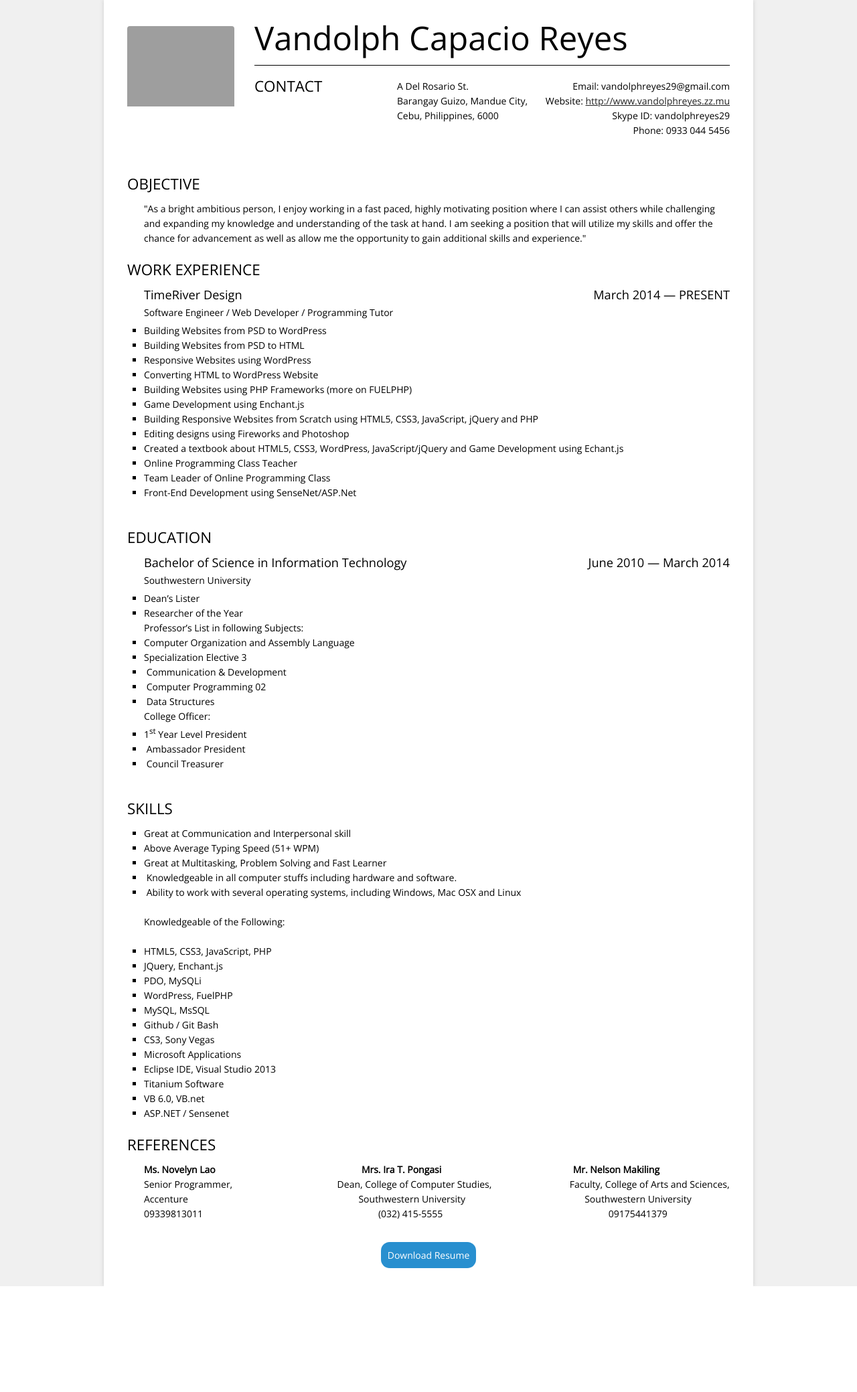
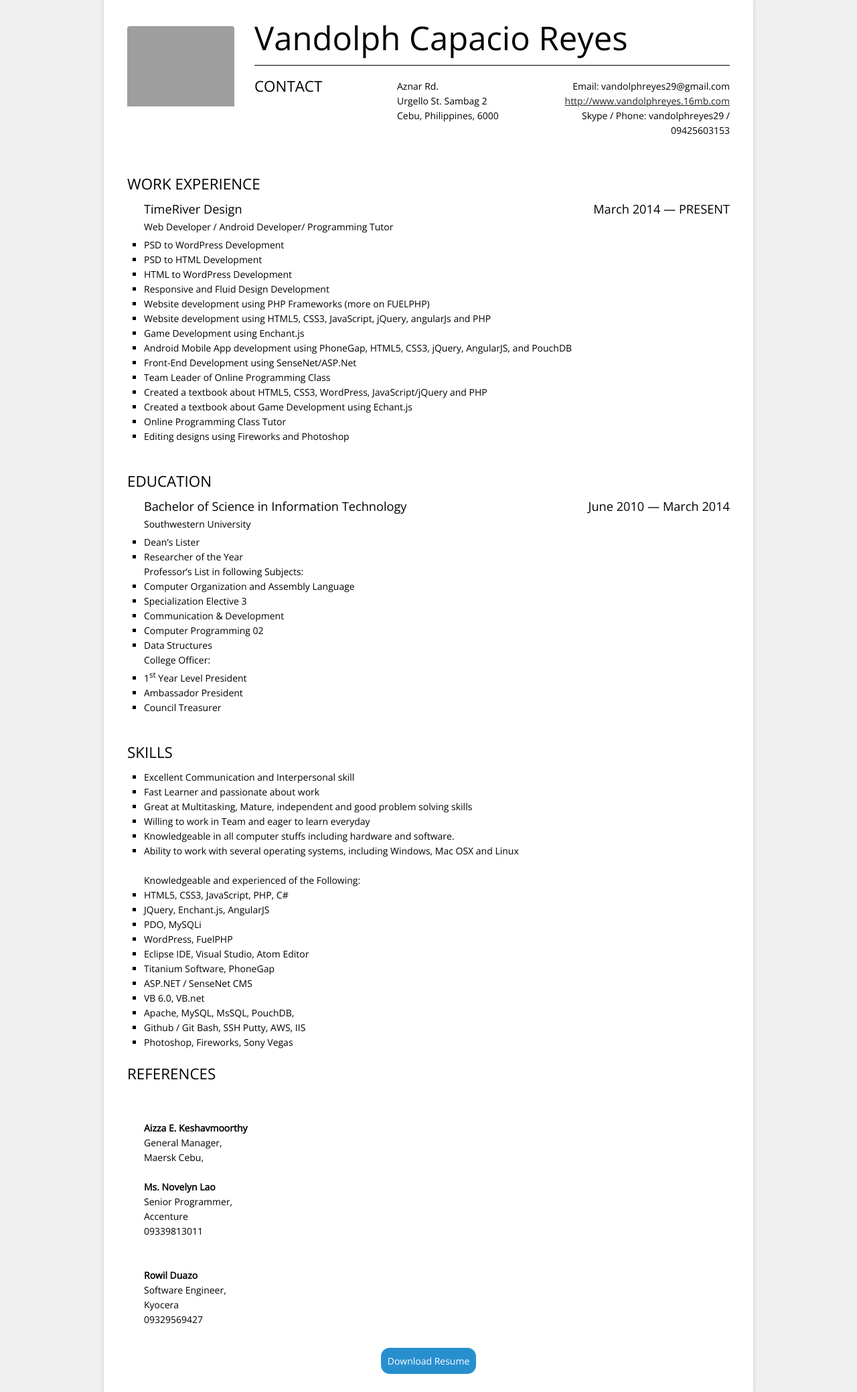
Before and after one commit to Trd-vandolph/vandolphreyes, a PHP site: page /resume/index.php in a window 1280 px wide. Shown: the whole page at 67% size. Before the commit the page ends 1921 px from the top, so only its background shows below. Run offline with PHP 8.4, Linux system fonts and the light colour scheme; grey boxes are pictures that could not be loaded.

Commit message:
'update'

```diff
--- /dev/null
+++ b/assets/css/resume.css
@@ -0,0 +1,194 @@
+body {
+	background: #f0f0f0;
+	margin: 0;
+	padding: 0;
+
+	font-family: 'Open Sans', 'Helvetica Light', 'Helvetica Neue', 'Arial Narrow', Helvetica, Arial, serif;
+	font-weight: 300;
+	line-height: 22px;
+	font-size: 14px;
+
+	color: #000;
+}
+
+h1, h2, h3, h4 {
+	font-family: 'Open Sans', 'Helvetica Light', 'Helvetica Neue', 'Arial Narrow', Helvetica, Arial, serif;
+	font-weight: 300;
+	font-weight: normal;
+	margin: 0 0 15px 0;
+	padding: 0;
+}
+h1 {
+	font-size: 350%;
+}
+h2 {
+	font-size: 210%;
+}
+h3 {
+	font-size: 130%;
+}
+
+p {
+	margin: 0 0 10px 0;
+}
+
+ul {
+	margin: 0;
+	list-style-type: square;
+}
+a {
+	color: #222;
+}
+/* ________________________________________________________ */
+.rtl {
+	direction: rtl;
+}
+.clear {
+	clear: both;
+}
+
+#main {
+	background: #fff;
+	width: 900px;
+	padding: 35px;
+	margin: 0 auto 15px auto;
+	overflow: hidden;
+
+	box-shadow: 0 0 6px #ccc;
+}
+
+#title {
+	line-height: 42px;
+	border-bottom: 1px solid #000;
+	padding-bottom: 20px;
+	margin: 0px 0 20px 0;
+}
+
+#credit {
+	margin-bottom: 20px;
+	font-size: 11px;
+	color: #999;
+	text-align: center;
+}
+	#credit a {
+		color: #999;
+	}
+
+p label {
+	font-size: 110%;
+	margin-right: 10px;
+}
+	p label span.colon {
+		display: inline;
+	}
+
+
+.section {
+	margin-bottom: 25px;
+}
+.section .set {
+}
+.item {
+	margin: 0 0 20px 0;
+}
+
+/*  _____________________________ */
+.section .title {
+	text-transform: uppercase;
+	font-size: 160%;
+
+	margin: 0 auto 15px auto;
+	display: block;
+}
+	.section .set {
+		margin-left: 25px;
+	}
+	.section .set h3 {
+		margin: 0;
+	}
+
+
+
+.basic-info {
+	border-top: 0;
+}
+.section.basic-info .title {
+	float: left;
+	border: 0;
+}
+.basic-info .set {
+	float: right;
+	width: 70%;
+}
+.basic-info .address {
+	width: 40%;
+	float: left;
+}
+.basic-info .r {
+	float: right;
+	width: 60%;
+	text-align: right;
+}
+	.basic-info label {
+		font-family: 'Open Sans', 'Helvetica Light', 'Helvetica Neue', 'Arial Narrow', Helvetica, Arial, serif;
+		font-weight: 300;
+	}
+	.basic-info label, .basic-info span  {
+		display: inline !important;
+	}
+.basic-info p {
+	margin: 0;
+}
+
+.section span {
+	display: block;
+}
+.section h3 span.l, .section span.r {
+	width: 49%;
+	float: left;
+}
+	.section span.r {
+		float: right;
+		text-align: right;
+	}
+	.section-education .school,
+	.section-work .job_title {
+		font-size: 100%;
+		display: block;
+		margin: 5px 0 5px 0;
+	}
+
+#photo {
+	width: 160px;
+	height: 200px;
+	overflow: hidden;
+	float: left;
+	margin-top: 4px;
+	border-radius: 4px;
+}
+#photo img {
+	width: 100%;
+	height: auto;
+}
+.header.photo {
+	margin-left: 190px;
+}
+.header.photo #title {
+	text-align: left;
+}
+.header.photo .basic-info {
+	float: none;
+	padding: 0;
+}
+
+
+@media screen and (max-width: 950px) {
+	body {
+		background: #fff;
+	}
+	#main {
+		box-shadow: none;
+		padding: 0;
+		padding: 5px;
+	}
+}
--- a/resume/index.php
+++ b/resume/index.php
@@ -6,259 +6,65 @@
         <meta http-equiv="Generator" content="CV Maker - https://cvmkr.com/" />
         <link href="https://fonts.googleapis.com/css?family=Open+Sans:300&subset=latin,latin-ext" rel="stylesheet" type="text/css" />
         <link href='../assets/css/common.css' rel='stylesheet' type='text/css'>
-	<style type="text/css">
-		body {
-			background: #f0f0f0;
-			margin: 0;
-			padding: 0;
-
-			font-family: 'Open Sans', 'Helvetica Light', 'Helvetica Neue', 'Arial Narrow', Helvetica, Arial, serif;
-			font-weight: 300;
-			line-height: 22px;
-			font-size: 14px;
-
-			color: #000;
-		}
-
-		h1, h2, h3, h4 {
-			font-family: 'Open Sans', 'Helvetica Light', 'Helvetica Neue', 'Arial Narrow', Helvetica, Arial, serif;
-			font-weight: 300;
-			font-weight: normal;
-			margin: 0 0 15px 0;
-			padding: 0;
-		}
-		h1 {
-			font-size: 350%;
-		}
-		h2 {
-			font-size: 210%;
-		}
-		h3 {
-			font-size: 130%;
-		}
-
-		p {
-			margin: 0 0 10px 0;
-		}
-
-		ul {
-			margin: 0;
-			list-style-type: square;
-		}
-		a {
-			color: #222;
-		}
-		/* ________________________________________________________ */
-		.rtl {
-			direction: rtl;
-		}
-		.clear {
-			clear: both;
-		}
-
-		#main {
-			background: #fff;
-			width: 900px;
-			padding: 35px;
-			margin: 0 auto 15px auto;
-			overflow: hidden;
-
-			box-shadow: 0 0 6px #ccc;
-		}
-
-		#title {
-			line-height: 42px;
-			border-bottom: 1px solid #000;
-			padding-bottom: 20px;
-			margin: 0px 0 20px 0;
-		}
-
-		#credit {
-			margin-bottom: 20px;
-			font-size: 11px;
-			color: #999;
-			text-align: center;
-		}
-			#credit a {
-				color: #999;
-			}
-
-		p label {
-			font-size: 110%;
-			margin-right: 10px;
-		}
-			p label span.colon {
-				display: inline;
-			}
-
-
-		.section {
-			margin-bottom: 25px;
-		}
-		.section .set {
-		}
-		.item {
-			margin: 0 0 20px 0;
-		}
-
-		/*  _____________________________ */
-		.section .title {
-			text-transform: uppercase;
-			font-size: 160%;
-
-			margin: 0 auto 15px auto;
-			display: block;
-		}
-			.section .set {
-				margin-left: 25px;
-			}
-			.section .set h3 {
-				margin: 0;
-			}
-
-
-
-		.basic-info {
-			border-top: 0;
-		}
-		.section.basic-info .title {
-			float: left;
-			border: 0;
-		}
-		.basic-info .set {
-			float: right;
-			width: 70%;
-		}
-		.basic-info .address {
-			width: 40%;
-			float: left;
-		}
-		.basic-info .r {
-			float: right;
-			width: 60%;
-			text-align: right;
-		}
-			.basic-info label {
-				font-family: 'Open Sans', 'Helvetica Light', 'Helvetica Neue', 'Arial Narrow', Helvetica, Arial, serif;
-				font-weight: 300;
-			}
-			.basic-info label, .basic-info span  {
-				display: inline !important;
-			}
-		.basic-info p {
-			margin: 0;
-		}
-
-		.section span {
-			display: block;
-		}
-		.section h3 span.l, .section span.r {
-			width: 49%;
-			float: left;
-		}
-			.section span.r {
-				float: right;
-				text-align: right;
-			}
-			.section-education .school,
-			.section-work .job_title {
-				font-size: 100%;
-				display: block;
-				margin: 5px 0 5px 0;
-			}
-
-		#photo {
-			width: 160px;
-			height: 200px;
-			overflow: hidden;
-			float: left;
-			margin-top: 4px;
-			border-radius: 4px;
-		}
-		#photo img {
-			width: 100%;
-			height: auto;
-		}
-		.header.photo {
-			margin-left: 190px;
-		}
-		.header.photo #title {
-			text-align: left;
-		}
-		.header.photo .basic-info {
-			float: none;
-			padding: 0;
-		}
-
-
-		@media screen and (max-width: 950px) {
-			body {
-				background: #fff;
-			}
-			#main {
-				box-shadow: none;
-				padding: 0;
-				padding: 5px;
-			}
-		}
-	</style>
+        <link href='../assets/css/resume.css' rel='stylesheet' type='text/css'>
     </head>
     <body class="lang-en ">
-
         <div id="main">
             <div id="photo">
                 <img src="https://cvmkr.com/photos/0c2bfc_983325_2289917.jpg" alt="" />
             </div>
             <div class="header photo">
-
                 <h1 id="title">Vandolph Capacio Reyes</h1>
                 <div class="basic-info section">
                     <h2 class="title">Contact</h2>
                     <div class="set">
-
                         <p class="address">
-					<span class="value">
-						A Del Rosario St.<br />Barangay Guizo, Mandue City,<br />Cebu, Philippines, 6000					</span>
+                            <span class="value">Aznar Rd.<br />Urgello St. Sambag 2<br />Cebu, Philippines, 6000					</span>
                         </p>
                         <div class="r">
                             <p class="email"><span class="value">Email: vandolphreyes29@gmail.com</span></p>
-
-									<p class="website"><span class="value">Website: <a href="http://www.vandolphreyes.zz.mu" rel="nofollow">http://www.vandolphreyes.zz.mu</a> Skype ID: vandolphreyes29</span></p>
-
-									<p class="phone"><span class="value">Phone: 0933 044 5456</span></p>
-							</div>
-			<div class="clear"> </div>
-		</div><!-- set //-->
-		<div class="clear"> </div>
-	</div><!-- basic-info //-->
-
-			</div><div class="clear"> </div>
-
-
-			<div class="section section-1438775141234">
-			<h2 class="title">Objective</h2>
-			<div class="set">
-						<div class="item">
-							<span class="info">"As a bright ambitious
-person, I enjoy working in a fast paced, highly motivating position where I can
-assist others while challenging and expanding my knowledge and understanding of
-the task at hand. I am seeking a position that will utilize my skills and offer
-the chance for advancement as well as allow me the opportunity to gain
-additional skills and experience."</span>
-						</div>
+                            <p class="website"><span class="value"><a href="http://www.vandolphreyes.16mb.com" rel="nofollow">http://www.vandolphreyes.16mb.com</a></span></p>
+                            <p class="phone"><span class="value">Skype / Phone: vandolphreyes29 / 09425603153</span></p>
                         </div>
                         <div class="clear"> </div>
                     </div>
+                    <!-- set //-->
+                    <div class="clear"> </div>
+                </div>
+                <!-- basic-info //-->
+            </div>
+            <div class="clear"> </div>
             <div class="section section-work">
                 <h2 class="title">Work experience</h2>
                 <div class="set">
                     <div class="item">
-								<h3><span class="company l">TimeRiver Design</span>
+                        <h3>
+                            <span class="company l">TimeRiver Design</span>
                             <span class="date r">March 2014 &mdash; PRESENT</span>
                         </h3>
                         <span class="clear"> </span>
-							<span class="job_title">Software Engineer / Web Developer / Programming Tutor</span><span class="info"><ul><li>Building Websites from PSD to WordPress</li><li>Building Websites from PSD to HTML</li><li>Responsive Websites using WordPress</li><li>Converting HTML to WordPress Website</li><li>Building Websites using PHP Frameworks (more on FUELPHP)</li><li>Game Development using Enchant.js</li><li>Building Responsive Websites from Scratch
-using HTML5, CSS3, JavaScript, jQuery and PHP</li><li>Editing designs using Fireworks and Photoshop</li><li>Created a textbook about HTML5, CSS3, WordPress, JavaScript/jQuery and Game Development using Echant.js</li><li>Online Programming Class Teacher</li><li>Team Leader of Online Programming Class</li><li>Front-End Development using SenseNet/ASP.Net</li></ul></span><span class="clear"> </span>
+                        <span class="job_title">Web Developer / Android Developer/ Programming Tutor</span>
+                        <span class="info">
+                            <ul>
+                                <li>PSD to WordPress Development</li>
+                                <li>PSD to HTML Development</li>
+                                <li>HTML to WordPress Development</li>
+                                <li>Responsive and Fluid Design Development</li>
+                                <li>Website development using PHP Frameworks (more on FUELPHP)</li>
+                                <li>Website development using HTML5, CSS3, JavaScript, jQuery, angularJs and PHP</li>
+                                <li>Game Development using Enchant.js</li>
+                                <li>Android Mobile App development using PhoneGap, HTML5, CSS3, jQuery, AngularJS, and PouchDB</li>
+                                <li>Front-End Development using SenseNet/ASP.Net</li>
+                            </ul>
+                            <ul>
+                                <li>Team Leader of Online Programming Class</li>
+                                <li>Created a textbook about HTML5, CSS3, WordPress, JavaScript/jQuery and PHP</li>
+                                <li>Created a textbook about Game Development using Echant.js</li>
+                                <li>Online Programming Class Tutor</li>
+                                <li>Editing designs using Fireworks and Photoshop</li>
+                            </ul>
+                        </span>
+                        <span class="clear"> </span>
                     </div>
                 </div>
                 <div class="clear"> </div>
@@ -267,21 +73,49 @@ using HTML5, CSS3, JavaScript, jQuery and PHP</li><li>Editing designs using Fire
                 <h2 class="title">Education</h2>
                 <div class="set">
                     <div class="item">
-							<h3><span class="course l">Bachelor of Science in Information Technology</span>
+                        <h3>
+                            <span class="course l">Bachelor of Science in Information Technology</span>
                             <span class="date r">June 2010 &mdash; March 2014</span>
                         </h3>
                         <span class="clear"> </span>
-							<span class="school">Southwestern University</span><span class="info"><ul><li>Dean’s Lister</li><li>Researcher of the Year</li></ul>
-
-Professor’s List in following Subjects:<br /><ul><li>Computer
-Organization and Assembly Language</li><li>Specialization
-Elective 3</li><li> Communication
-&amp; Development</li><li> Computer
-Programming 02</li><li> Data
-Structures</li></ul>College Officer:<br /><ul><li>1<sup>st</sup>
-Year Level President</li><li> Ambassador
-President</li><li> Council
-Treasurer</li></ul></span><span class="clear"> </span>
+                        <span class="school">Southwestern University</span>
+                        <span class="info">
+                            <ul>
+                                <li>Dean’s Lister</li>
+                                <li>Researcher of the Year</li>
+                            </ul>
+                            Professor’s List in following Subjects:<br />
+                            <ul>
+                                <li>Computer
+                                    Organization and Assembly Language
+                                </li>
+                                <li>Specialization
+                                    Elective 3
+                                </li>
+                                <li> Communication
+                                    &amp; Development
+                                </li>
+                                <li> Computer
+                                    Programming 02
+                                </li>
+                                <li> Data
+                                    Structures
+                                </li>
+                            </ul>
+                            College Officer:<br />
+                            <ul>
+                                <li>1<sup>st</sup>
+                                    Year Level President
+                                </li>
+                                <li> Ambassador
+                                    President
+                                </li>
+                                <li> Council
+                                    Treasurer
+                                </li>
+                            </ul>
+                        </span>
+                        <span class="clear"> </span>
                     </div>
                 </div>
                 <div class="clear"> </div>
@@ -290,11 +124,36 @@ Treasurer</li></ul></span><span class="clear"> </span>
                 <h2 class="title">Skills</h2>
                 <div class="set">
                     <div class="item">
-							<span class="info"><ul><li>Great at Communication and Interpersonal skill</li><li>Above Average Typing Speed (51+ WPM)</li><li>Great at Multitasking, Problem Solving and Fast
-Learner</li><li> Knowledgeable
-in all computer stuffs including hardware and software.</li><li> Ability to work with several operating
-systems, including Windows, Mac OSX and Linux</li></ul><br />Knowledgeable of the Following:<br /><br /><ul><li>HTML5, CSS3,
-JavaScript, PHP<br /></li><li>JQuery, Enchant.js</li><li>PDO, MySQLi</li><li>WordPress, FuelPHP</li><li>MySQL, MsSQL</li><li>Github / Git Bash</li><li>CS3, Sony Vegas</li><li>Microsoft Applications</li><li>Eclipse IDE, Visual Studio 2013</li><li>Titanium Software</li><li>VB 6.0, VB.net</li><li>ASP.NET / Sensenet</li></ul></span>
+                        <span class="info">
+                            <ul>
+                                <li>Excellent Communication and Interpersonal skill</li>
+                                <li>Fast Learner and passionate about work<br /></li>
+                                <li>Great at Multitasking, Mature, independent and good problem solving skills<br /></li>
+                                <li>Willing to work in Team and eager to learn everyday<br /></li>
+                                <li> Knowledgeable
+                                    in all computer stuffs including hardware and software.
+                                </li>
+                                <li> Ability to work with several operating
+                                    systems, including Windows, Mac OSX and Linux
+                                </li>
+                            </ul>
+                            <br />Knowledgeable and experienced of the Following:<br />
+                            <ul>
+                                <li>HTML5, CSS3,
+                                    JavaScript, PHP, C#
+                                </li>
+                                <li>JQuery, Enchant.js, AngularJS</li>
+                                <li>PDO, MySQLi</li>
+                                <li>WordPress, FuelPHP</li>
+                                <li>Eclipse IDE, Visual Studio,  Atom Editor</li>
+                                <li>Titanium Software, PhoneGap</li>
+                                <li>ASP.NET / SenseNet CMS</li>
+                                <li>VB 6.0, VB.net</li>
+                                <li>Apache, MySQL, MsSQL, PouchDB,</li>
+                                <li>Github / Git Bash, SSH Putty, AWS, IIS</li>
+                                <li>Photoshop, Fireworks, Sony Vegas</li>
+                            </ul>
+                        </span>
                     </div>
                 </div>
                 <div class="clear"> </div>
@@ -303,20 +162,32 @@ JavaScript, PHP<br /></li><li>JQuery, Enchant.js</li><li>PDO, MySQLi</li><li>Wor
                 <h2 class="title">References</h2>
                 <div class="set">
                     <div class="item">
-							<span class="info"><strong>Ms. Novelyn Lao                                                            Mrs.
-Ira T. Pongasi                                                      Mr.
-Nelson Makiling</strong><strong></strong><br />Senior Programmer,                                           Dean,
-College of Computer Studies,
-Faculty, College of Arts and Sciences, Accenture                                                                      Southwestern
-University                                                 Southwestern
-University<br />09339813011                                                                         (032) 415-5555                                                                    09175441379</span>
+                        <span class="info"><strong><br /></strong><br /><strong>Aizza E. Keshavmoorthy<br /></strong>General Manager,<br />Maersk Cebu, <br /><br />
+                        <strong>Ms. Novelyn Lao</strong><br />Senior Programmer,<br />Accenture<br />09339813011<br /><strong><br /></strong><br /><strong>Rowil Duazo<br /></strong>Software Engineer,<br />Kyocera<br />09329569427</span>
                     </div>
                 </div>
                 <div class="clear"> </div>
             </div>
             <div class="resume">
-			<a class="download" href="http://www.vandolphreyes.zz.mu/resume/download/vandolphreyesresume.pdf" download="vandolphreyesresume.pdf">Download Resume</a>
+                <a class="download" href="http://www.vandolphreyes.16mb.com/resume/download/vandolphreyesresume.pdf" download="vandolphreyesresume.pdf">Download Resume</a>
             </div>
         </div>
+        </div>
+        <script>
+            (function(i, s, o, g, r, a, m) {
+                i['GoogleAnalyticsObject'] = r;
+                i[r] = i[r] || function() {
+                    (i[r].q = i[r].q || []).push(arguments)
+                }, i[r].l = 1 * new Date();
+                a = s.createElement(o),
+                    m = s.getElementsByTagName(o)[0];
+                a.async = 1;
+                a.src = g;
+                m.parentNode.insertBefore(a, m)
+            })(window, document, 'script', '//www.google-analytics.com/analytics.js', 'ga');
+
+            ga('create', 'UA-68890786-1', 'auto');
+            ga('send', 'pageview');
+        </script>
     </body>
 </html>
```
Also changed, not shown: index.php (+2 -11 lines), 2 other files. Lines whose indentation alone changed are shown as unchanged.
